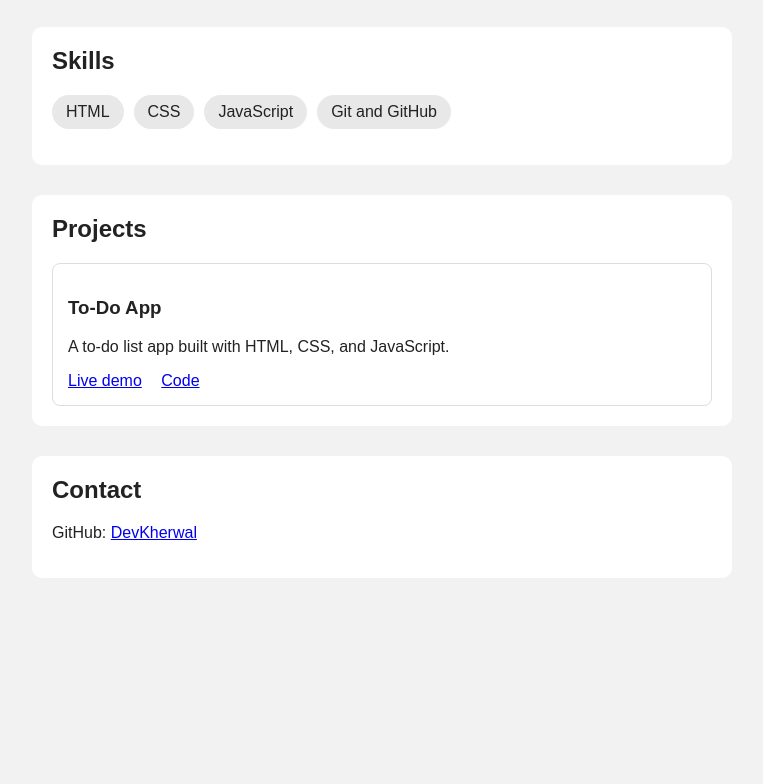
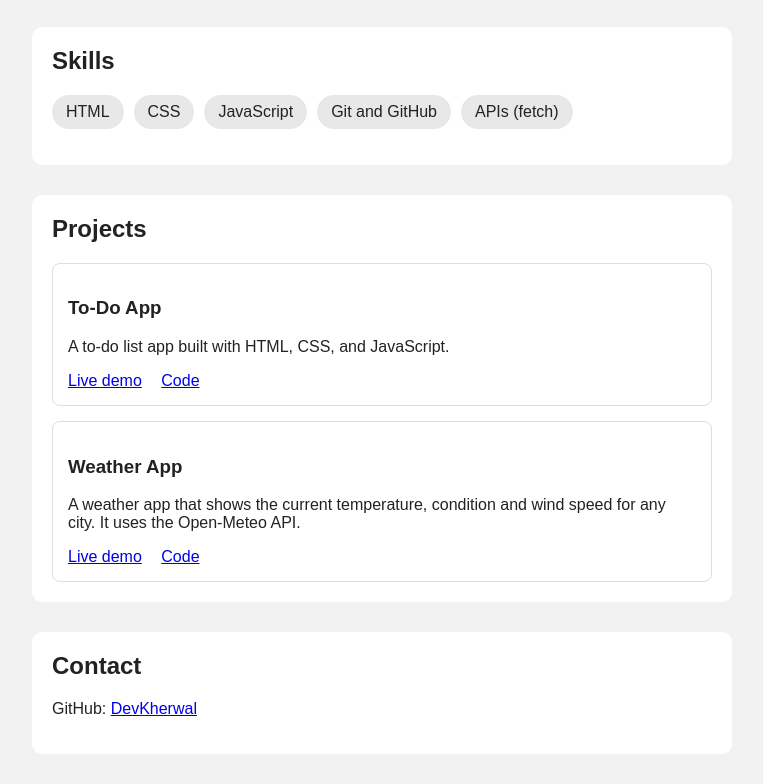
Before and after one commit to DevKherwal/portfolio, a plain HTML site: page index.html in a window 1280 px wide. Shown: the part 407-1191 px from the top of the page, without its empty margins (258-1021 px from the left). Before the commit the page ends 1015 px from the top, so only its background shows below. Drawn offline with Linux system fonts and the light colour scheme.

Commit message:
Add weather app to projects

```diff
--- a/index.html
+++ b/index.html
@@ -24,6 +24,7 @@
         <li>CSS</li>
         <li>JavaScript</li>
         <li>Git and GitHub</li>
+        <li>APIs (fetch)</li>
     </ul>
 </section>
 
@@ -35,6 +36,13 @@
         <a href="https://devkherwal.github.io/Todo-app/">Live demo</a>
         <a href="https://github.com/DevKherwal/Todo-app">Code</a>
     </div>
+
+    <div class="project">
+    <h3>Weather App</h3>
+    <p>A weather app that shows the current temperature, condition and wind speed for any city. It uses the Open-Meteo API.</p>
+    <a href="https://devkherwal.github.io/weather-app/">Live demo</a>
+    <a href="https://github.com/DevKherwal/weather-app">Code</a>
+</div>
 </section>
 <section id="contact">
     <h2>Contact</h2>
--- a/style.css
+++ b/style.css
@@ -51,3 +51,6 @@ li {
 .project a {
     margin-right: 15px;
 }
+.project + .project {
+    margin-top: 15px;
+}
```
